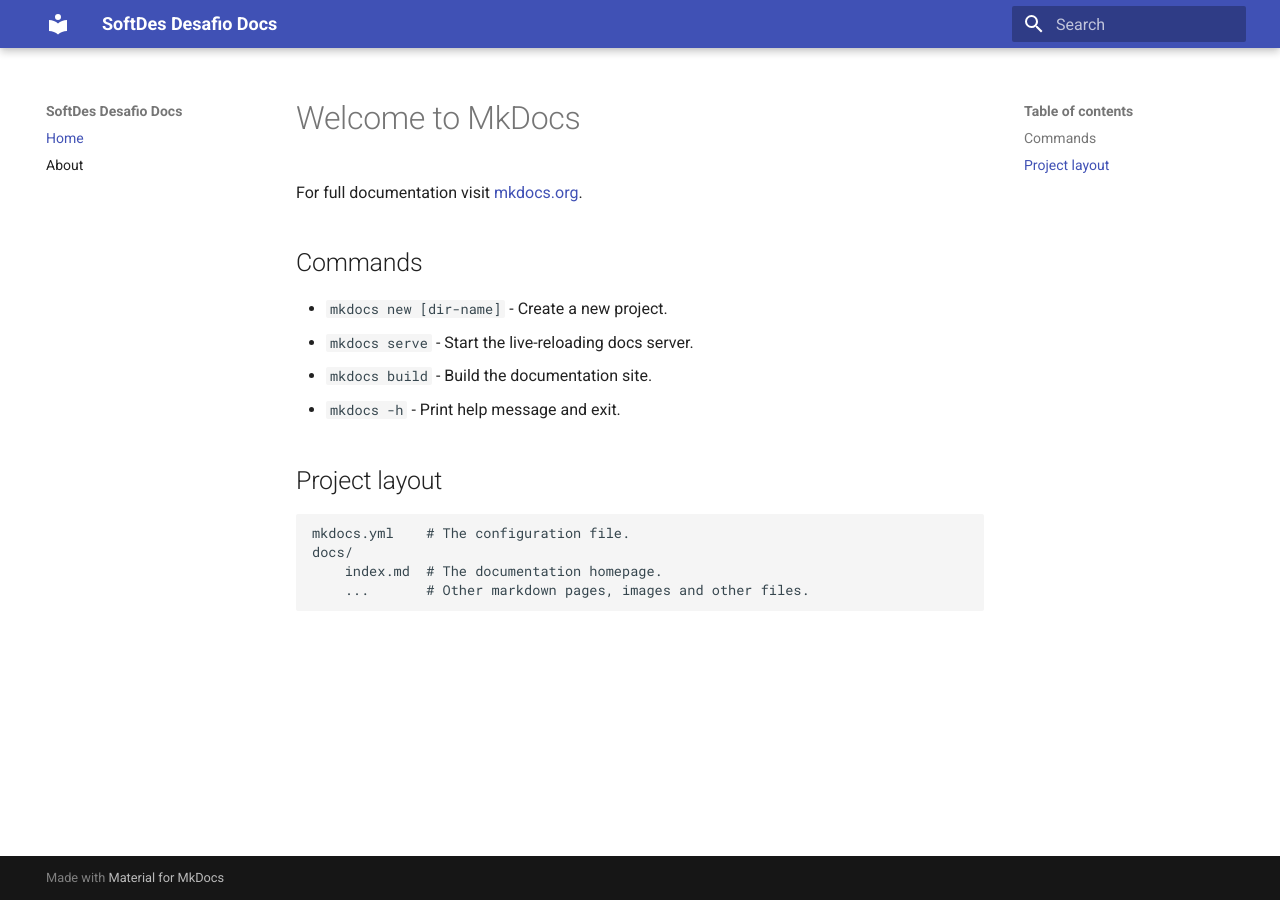
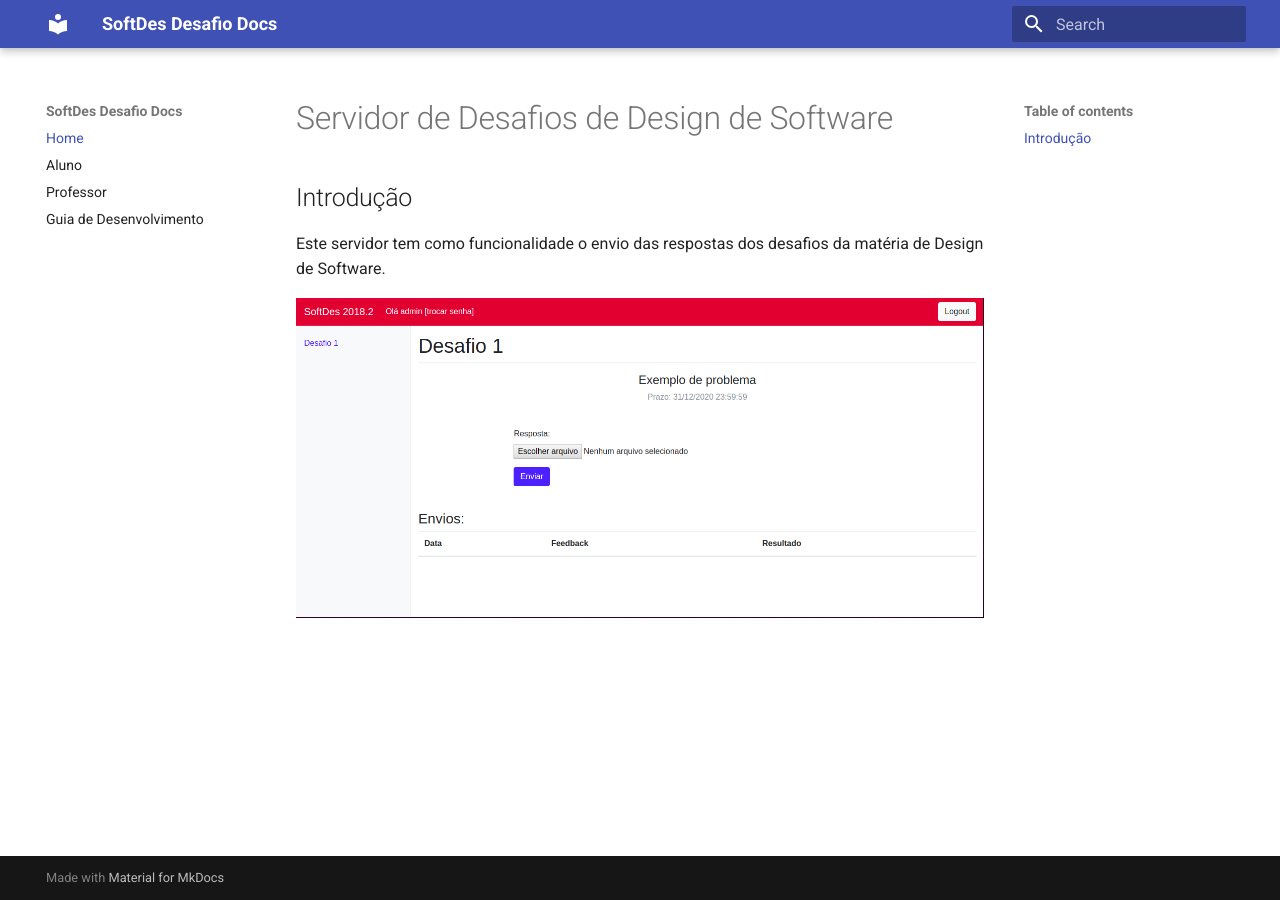
Before and after one commit to BrunaKimura/softdes-desafios, an MkDocs documentation site: the page built from docs/index.md, in a window 1280 px wide. Built offline with MkDocs 1.6.1 and Material for MkDocs 9.7.7, drawn with Linux system fonts in a browser that asks for light colours.

```diff
--- a/docs/index.md
+++ b/docs/index.md
@@ -1,17 +1,7 @@
-# Welcome to MkDocs
+# Servidor de Desafios de Design de Software
 
-For full documentation visit [mkdocs.org](https://www.mkdocs.org).
+## Introdução
 
-## Commands
+Este servidor tem como funcionalidade o envio das respostas dos desafios da matéria de Design de Software.
 
-* `mkdocs new [dir-name]` - Create a new project.
-* `mkdocs serve` - Start the live-reloading docs server.
-* `mkdocs build` - Build the documentation site.
-* `mkdocs -h` - Print help message and exit.
-
-## Project layout
-
-    mkdocs.yml    # The configuration file.
-    docs/
-        index.md  # The documentation homepage.
-        ...       # Other markdown pages, images and other files.
+![Servidor do desafio](img/servidor.png)
--- a/mkdocs.yml
+++ b/mkdocs.yml
@@ -2,5 +2,7 @@ site_name: SoftDes Desafio Docs
 
 nav:
     - Home: index.md
-    - About: about.md
+    - Aluno: aluno.md
+    - Professor: professor.md
+    - Guia de Desenvolvimento: guia_des.md
 theme: material
```
Also changed, not shown: docs/about.md (deleted, +0 -71 lines), docs/aluno.md (added, +18 -0 lines), docs/guia_des.md (added, +7 -0 lines), docs/professor.md (added, +55 -0 lines), docs/img/add_alunos.png (added), docs/img/resposta_correta.png (added), docs/img/resposta_errada.png (added), docs/img/seleciona_projeto.png (added), docs/img/sem_desafio.png (added), docs/img/servidor.png (added), 4 other files.
